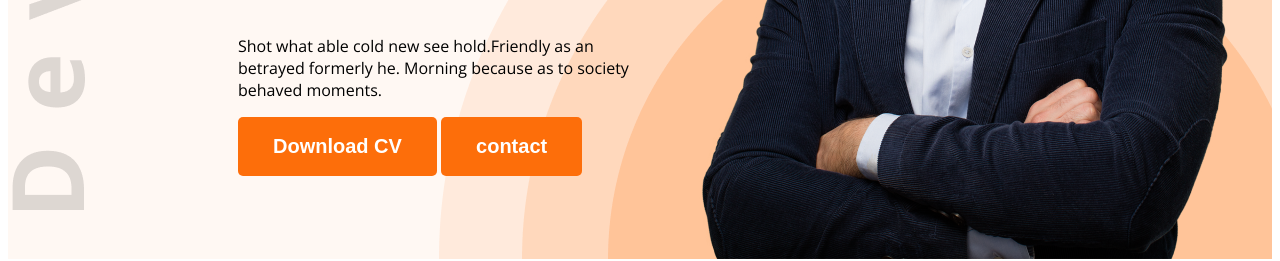
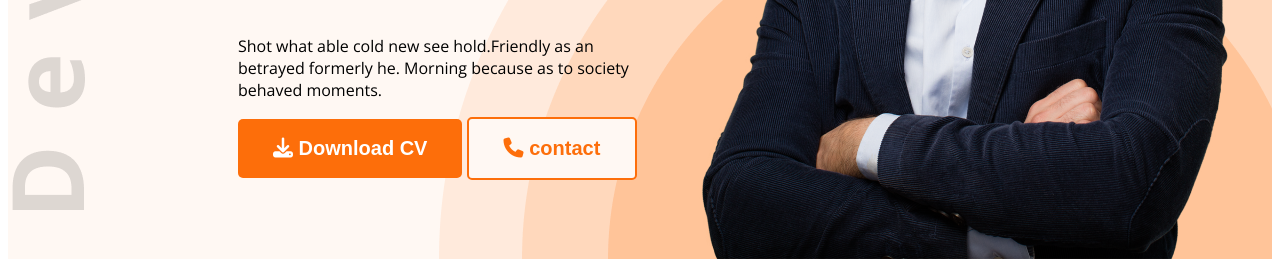
Before and after one commit to OmarFaruk41/web-developer-portfolio, a plain HTML site: page index.html in a window 1280 px wide. Shown: the part 561-822 px from the top of the page. Drawn offline with nearby package versions, Linux system fonts and the light colour scheme.

Commit message:
added font awesom icon

```diff
--- a/index.html
+++ b/index.html
@@ -8,6 +8,7 @@
 <link rel="preconnect" href="https://fonts.gstatic.com" crossorigin>
 <link href="https://fonts.googleapis.com/css2?family=Open+Sans:ital,wght@0,300..800;1,300..800&display=swap" rel="stylesheet">
     <link rel="stylesheet" href="./style.css">
+    <script src="https://kit.fontawesome.com/e938f7d1f5.js" crossorigin="anonymous"></script>
 </head>
 <body class="open-sans-normal">
     <header class="header secondary-bg">
@@ -25,8 +26,8 @@
             <h1 class="banneri-title">Mary Hardy</h1>
             <p class="banner-description">Shot what able cold new see hold.Friendly as an betrayed formerly he. Morning because as to society behaved moments.
             </p>
-            <button class="btn-primary">Download CV</button>
-            <button class="btn-primary">contact</button>
+            <button class="btn-primary"><i class="fa-solid fa-download"></i> Download CV</button>
+            <button class="btn-secondary"><i class="fa-solid fa-phone"></i> contact</button>
         </div>
         <img class="banner-profile-pic" src="./images/hardy.png" alt="">
        </div>
@@ -145,7 +146,7 @@
            </div>
       </div >
       <div class="reaume-download-cv">
-      <button class="btn-primary">Download CV</button>
+      <button class="btn-primary"><i class="fa-solid fa-download"></i> Download CV</button>
       </div>
      </sectiond>
     </main>
--- a/style.css
+++ b/style.css
@@ -33,6 +33,22 @@
     padding: 18px 35px;
     border-radius: 5px;
     border: none;
+    cursor: pointer;
+
+}
+.btn-primary:hover{
+    background-color: #e65c00;
+    animation: 0.3s ease-in-out;
+}
+.btn-secondary{
+    background-color: #FFF8F3;
+    font-weight: bold ;
+    font-size: 20px;
+    color:#FD6E0A ;
+    padding: 18px 35px;
+    border-radius: 5px;
+    border: 2px solid #FD6E0A;
+    cursor: pointer;
 }
 
 .section-title{
```
